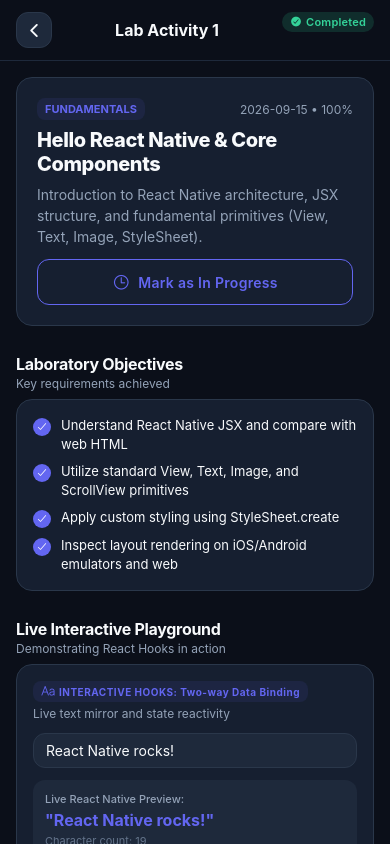
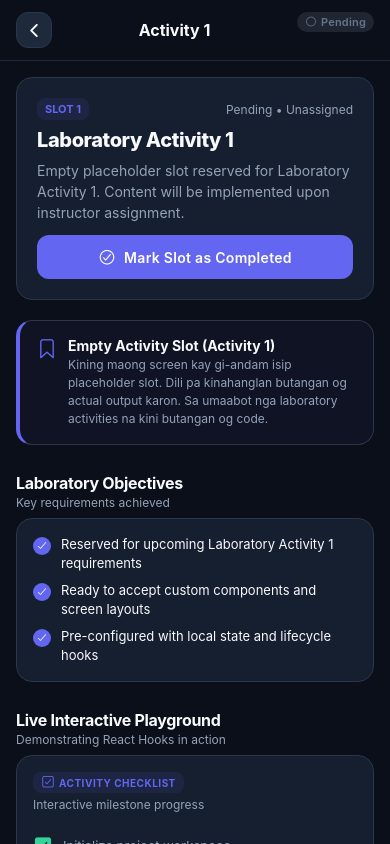
Before and after one commit to jocebellbagutsay-hash/master-compilation-app, a React Native app: screen /LabDetail in a window 390 px wide. Built offline with nearby package versions, Linux system fonts and the light colour scheme.

Commit message:
feat: use placeholder activity slots for future laboratory activities

```diff
--- a/src/components/SearchBar.js
+++ b/src/components/SearchBar.js
@@ -9,7 +9,7 @@ export const SearchBar = ({
   onSearchChange,
   selectedCategory,
   onSelectCategory,
-  categories = ['All', 'Fundamentals', 'Architecture', 'State & Lifecycle', 'UI/UX', 'Navigation', 'Final Project'],
+  categories = ['All', 'Slot 1', 'Slot 2', 'Slot 3', 'Slot 4', 'Slot 5', 'Final UI'],
 }) => {
   const { colors } = useApp();
 
--- a/src/constants/labData.js
+++ b/src/constants/labData.js
@@ -1,135 +1,111 @@
 export const INITIAL_LABS = [
   {
-    id: 'lab-1',
-    labNumber: 'Lab Activity 1',
-    title: 'Hello React Native & Core Components',
-    category: 'Fundamentals',
-    icon: 'cube-outline',
-    description: 'Introduction to React Native architecture, JSX structure, and fundamental primitives (View, Text, Image, StyleSheet).',
+    id: 'act-1',
+    labNumber: 'Activity 1',
+    title: 'Laboratory Activity 1',
+    category: 'Slot 1',
+    icon: 'code-outline',
+    description: 'Empty placeholder slot reserved for Laboratory Activity 1. Content will be implemented upon instructor assignment.',
     objectives: [
-      'Understand React Native JSX and compare with web HTML',
-      'Utilize standard View, Text, Image, and ScrollView primitives',
-      'Apply custom styling using StyleSheet.create',
-      'Inspect layout rendering on iOS/Android emulators and web',
+      'Reserved for upcoming Laboratory Activity 1 requirements',
+      'Ready to accept custom components and screen layouts',
+      'Pre-configured with local state and lifecycle hooks',
     ],
-    conceptsCovered: ['JSX', 'StyleSheet', 'Primitives', 'Mobile Viewports'],
-    status: 'Completed',
-    grade: '100%',
-    dateCompleted: '2026-09-15',
-    interactiveDemoType: 'greeting',
+    conceptsCovered: ['Pending Assignment', 'Future Laboratory'],
+    status: 'Pending',
+    grade: 'Unassigned',
+    dateCompleted: 'Pending',
+    isPlaceholder: true,
   },
   {
-    id: 'lab-2',
-    labNumber: 'Lab Activity 2',
-    title: 'Component Architecture & Props',
-    category: 'Architecture',
+    id: 'act-2',
+    labNumber: 'Activity 2',
+    title: 'Laboratory Activity 2',
+    category: 'Slot 2',
     icon: 'layers-outline',
-    description: 'Building modular, declarative UI hierarchies with custom reusable buttons, cards, avatars, and prop passing.',
+    description: 'Empty placeholder slot reserved for Laboratory Activity 2. Content will be implemented upon instructor assignment.',
     objectives: [
-      'Break complex screens down into atomic, reusable components',
-      'Pass data and behavior downwards via read-only Props',
-      'Implement prop validation and fallback default values',
-      'Demonstrate clean file structuring and presentation separation',
+      'Reserved for upcoming Laboratory Activity 2 requirements',
+      'Ready to accept custom components and screen layouts',
+      'Pre-configured with local state and lifecycle hooks',
     ],
-    conceptsCovered: ['Props', 'Composition', 'Atomic Design', 'Custom Components'],
-    status: 'Completed',
-    grade: '98%',
-    dateCompleted: '2026-09-29',
-    interactiveDemoType: 'counter',
+    conceptsCovered: ['Pending Assignment', 'Future Laboratory'],
+    status: 'Pending',
+    grade: 'Unassigned',
+    dateCompleted: 'Pending',
+    isPlaceholder: true,
   },
   {
-    id: 'lab-3',
-    labNumber: 'Lab Activity 3',
-    title: 'State Management & React Hooks',
-    category: 'State & Lifecycle',
+    id: 'act-3',
+    labNumber: 'Activity 3',
+    title: 'Laboratory Activity 3',
+    category: 'Slot 3',
     icon: 'flash-outline',
-    description: 'Mastering component reactivity with useState for local state and useEffect for lifecycle triggers and timers.',
+    description: 'Empty placeholder slot reserved for Laboratory Activity 3. Content will be implemented upon instructor assignment.',
     objectives: [
-      'Manage dynamic screen data and triggers with useState',
-      'Handle side-effects, subscription cleanup, and intervals with useEffect',
-      'Prevent common pitfalls like memory leaks and stale closures',
-      'Implement real-time counters and timer controls',
+      'Reserved for upcoming Laboratory Activity 3 requirements',
+      'Ready to accept custom components and screen layouts',
+      'Pre-configured with local state and lifecycle hooks',
     ],
-    conceptsCovered: ['useState', 'useEffect', 'Cleanup Handlers', 'Event Listeners'],
-    status: 'Completed',
-    grade: '99%',
-    dateCompleted: '2026-10-12',
-    interactiveDemoType: 'timer',
+    conceptsCovered: ['Pending Assignment', 'Future Laboratory'],
+    status: 'Pending',
+    grade: 'Unassigned',
+    dateCompleted: 'Pending',
+    isPlaceholder: true,
   },
   {
-    id: 'lab-4',
-    labNumber: 'Lab Activity 4',
-    title: 'Responsive Flexbox Layouts',
-    category: 'UI/UX',
+    id: 'act-4',
+    labNumber: 'Activity 4',
+    title: 'Laboratory Activity 4',
+    category: 'Slot 4',
     icon: 'grid-outline',
-    description: 'Constructing adaptive layouts utilizing Flexbox (direction, wrap, justify, align) and ScrollViews across phone/tablet viewports.',
+    description: 'Empty placeholder slot reserved for Laboratory Activity 4. Content will be implemented upon instructor assignment.',
     objectives: [
-      'Implement responsive multi-column grid layouts using Flexbox',
-      'Ensure zero text overflow or clipping across different screen aspect ratios',
-      'Use SafeAreaView to avoid notches and device system insets',
-      'Provide smooth scrolling experiences with nested containers',
+      'Reserved for upcoming Laboratory Activity 4 requirements',
+      'Ready to accept custom components and screen layouts',
+      'Pre-configured with local state and lifecycle hooks',
     ],
-    conceptsCovered: ['Flexbox', 'SafeAreaView', 'ScrollView', 'Adaptive Dimensions'],
-    status: 'In Progress',
-    grade: 'Pending Review',
-    dateCompleted: '2026-10-26',
-    interactiveDemoType: 'colorpicker',
+    conceptsCovered: ['Pending Assignment', 'Future Laboratory'],
+    status: 'Pending',
+    grade: 'Unassigned',
+    dateCompleted: 'Pending',
+    isPlaceholder: true,
   },
   {
-    id: 'lab-5',
-    labNumber: 'Lab Activity 5',
-    title: 'Multi-Screen Navigation & Routing',
-    category: 'Navigation',
+    id: 'act-5',
+    labNumber: 'Activity 5',
+    title: 'Laboratory Activity 5',
+    category: 'Slot 5',
     icon: 'navigate-outline',
-    description: 'Orchestrating stack and bottom tab navigation systems with React Navigation and parameter passing.',
+    description: 'Empty placeholder slot reserved for Laboratory Activity 5. Content will be implemented upon instructor assignment.',
     objectives: [
-      'Implement Native Stack and Bottom Tab Navigators',
-      'Pass route parameters seamlessly between master and detail screens',
-      'Configure custom header bars, back buttons, and tab icons',
-      'Maintain clean screen history and navigation state transitions',
+      'Reserved for upcoming Laboratory Activity 5 requirements',
+      'Ready to accept custom components and screen layouts',
+      'Pre-configured with local state and lifecycle hooks',
     ],
-    conceptsCovered: ['React Navigation', 'Bottom Tabs', 'Native Stack', 'Route Params'],
-    status: 'In Progress',
-    grade: 'Pending Review',
-    dateCompleted: '2026-11-10',
-    interactiveDemoType: 'taskmanager',
+    conceptsCovered: ['Pending Assignment', 'Future Laboratory'],
+    status: 'Pending',
+    grade: 'Unassigned',
+    dateCompleted: 'Pending',
+    isPlaceholder: true,
   },
   {
-    id: 'lab-6',
-    labNumber: 'Lab Activity 6',
-    title: 'Global State & Theme Integration',
-    category: 'State & Lifecycle',
-    icon: 'color-palette-outline',
-    description: 'Establishing a single source of truth across the entire application using React Context API with real-time UI synchronization.',
+    id: 'act-final',
+    labNumber: 'Final Requirement',
+    title: 'Master Compilation & Navigation Shell',
+    category: 'Final UI',
+    icon: 'trophy-outline',
+    description: 'The final UI master shell and responsive compilation app for all current and future laboratory submissions.',
     objectives: [
-      'Create AppContext and custom Provider with state dispatchers',
-      'Implement instant Dark/Light mode theme switching across all views',
-      'Maintain synchronous student profile and activity statuses',
-      'Benchmark context performance and avoid unnecessary re-renders',
+      'Establish unified multi-screen navigation and responsive layout',
+      'Implement global state management via React Context API (Theme & Pair Profile)',
+      'Provide placeholder slots for all future laboratory assignments',
+      'Demonstrate atomic reusable components with zero viewport overflow',
     ],
-    conceptsCovered: ['Context API', 'useContext', 'Global State', 'Dark/Light Theme'],
+    conceptsCovered: ['React Native 0.88', 'Context API', 'Flexbox', 'React Navigation'],
     status: 'Completed',
-    grade: '100%',
+    grade: 'Active Shell',
     dateCompleted: '2026-11-17',
-    interactiveDemoType: 'themeInspector',
-  },
-  {
-    id: 'final-proj',
-    labNumber: 'Final Requirement',
-    title: 'Master Compilation & Showcase App',
-    category: 'Final Project',
-    icon: 'trophy-outline',
-    description: 'The definitive compilation hub bringing together all laboratory milestones into a unified, responsive, themed mobile application.',
-    objectives: [
-      'Consolidate all academic laboratory activities into an intuitive dashboard',
-      'Demonstrate responsive UI principles across all screens without overflow',
-      'Provide real-time global state controls in settings with instant updates',
-      'Showcase pair collaboration, student profiles, and clean code architecture',
-    ],
-    conceptsCovered: ['Full-Stack RN', 'Production Architecture', 'Responsive UI', 'Pair Project'],
-    status: 'In Progress',
-    grade: 'In Progress',
-    dateCompleted: '2026-12-01',
-    interactiveDemoType: 'taskmanager',
+    isPlaceholder: false,
   },
 ];
--- a/src/screens/HomeScreen.js
+++ b/src/screens/HomeScreen.js
@@ -203,10 +203,10 @@ export const HomeScreen = ({ navigation }) => {
         <View style={styles.sectionHeaderRow}>
           <View>
             <Text style={[styles.sectionTitle, { color: colors.text }]}>
-              Featured Activities
+              Laboratory Activities (Placeholder Slots)
             </Text>
             <Text style={[styles.sectionSubtitle, { color: colors.textSecondary }]}>
-              Highlighted milestones
+              Empty compilation slots ready for future submissions
             </Text>
           </View>
           <TouchableOpacity
--- a/src/screens/LabDetailScreen.js
+++ b/src/screens/LabDetailScreen.js
@@ -311,7 +311,7 @@ export const LabDetailScreen = ({ route, navigation }) => {
 
           {/* Toggle status action button */}
           <CustomButton
-            title={isCompleted ? 'Mark as In Progress' : 'Mark as Completed'}
+            title={isCompleted ? 'Mark Slot as Pending' : 'Mark Slot as Completed'}
             icon={isCompleted ? 'time-outline' : 'checkmark-circle-outline'}
             variant={isCompleted ? 'outline' : 'primary'}
             size="md"
@@ -319,6 +319,31 @@ export const LabDetailScreen = ({ route, navigation }) => {
             onPress={handleToggleStatus}
           />
         </CustomCard>
+
+        {/* Future placeholder banner */}
+        {lab.isPlaceholder && (
+          <CustomCard
+            style={{
+              marginBottom: SPACING.lg,
+              borderLeftWidth: 4,
+              borderLeftColor: colors.primary,
+              backgroundColor: `${colors.primary}0D`,
+            }}
+            padding={SPACING.base}
+          >
+            <View style={{ flexDirection: 'row', alignItems: 'flex-start', gap: 10 }}>
+              <Ionicons name="bookmark-outline" size={22} color={colors.primary} />
+              <View style={{ flex: 1 }}>
+                <Text style={{ fontSize: 14, fontWeight: '700', color: colors.text, marginBottom: 2 }}>
+                  Empty Activity Slot ({lab.labNumber})
+                </Text>
+                <Text style={{ fontSize: 12, lineHeight: 18, color: colors.textSecondary }}>
+                  Kining maong screen kay gi-andam isip placeholder slot. Dili pa kinahanglan butangan og actual output karon. Sa umaabot nga laboratory activities na kini butangan og code.
+                </Text>
+              </View>
+            </View>
+          </CustomCard>
+        )}
 
         {/* Objectives Section */}
         <View style={styles.sectionHeader}>
```
